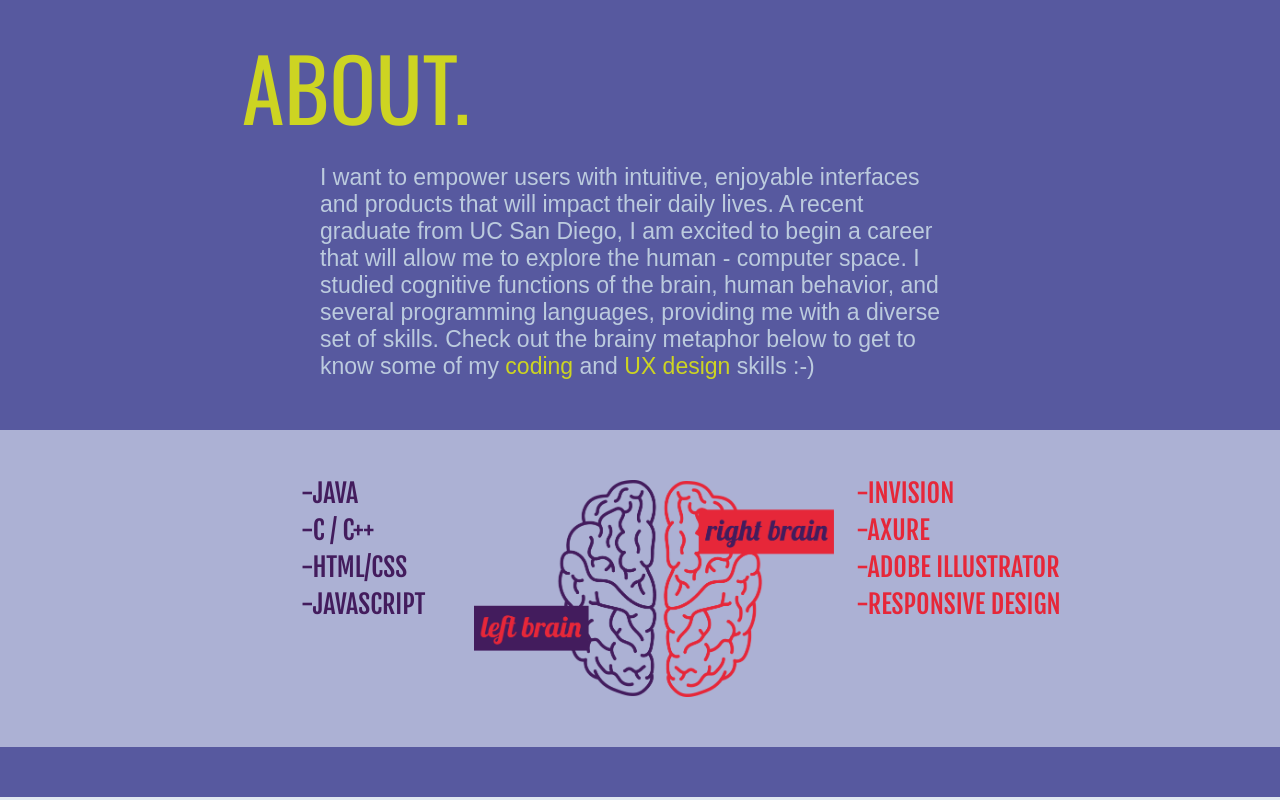
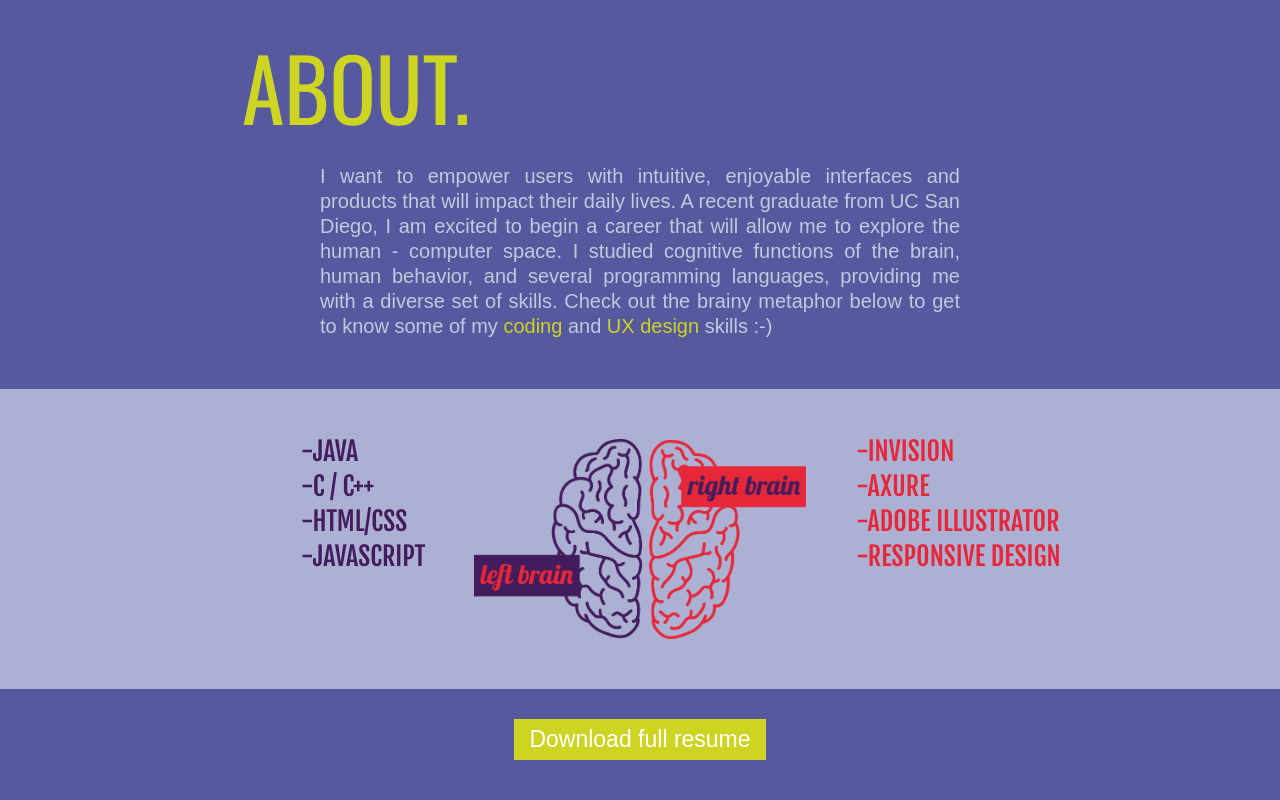
Before and after one commit to andieromero/myportfolio, a website: page app/index.html in a window 1280 px wide. Shown: the part 831-1631 px from the top of the page. Drawn offline with nearby package versions, Linux system fonts and the light colour scheme; some packages are replaced by stand-ins of ours; a web font is replaced by a local one.

Commit message:
landing-mobile

```diff
--- a/app/css/main.css
+++ b/app/css/main.css
@@ -151,6 +151,11 @@ h1{
   font-size: 86px;
   margin-left: 2em;
 }
+@media screen and (max-width: 1023px) {
+  h1 {
+    margin-left: 30px;
+  }
+}
 h2, li {
   font-family: 'Fjalla One', sans-serif;
 }
@@ -168,6 +173,9 @@ nav.navbar li>a{
 }
 nav.navbar li>a:hover, nav.navbar li>a.active{
   color: #CDD422!important;
+}
+.navbar-default .navbar-nav>.active>a, .navbar-default .navbar-nav>.active>a:hover, .navbar-default .navbar-nav>.active>a:focus {
+  background-color: transparent!important;
 }
 nav.navbar.transparent {
   border-width: 0px;
@@ -236,7 +244,7 @@ a.navbar-brand img {
   width: 100%;
   height: 100%;
 }
-@media (min-width: 661px){
+@media (min-width: 1024px){
   #landing {
     height: 90vh;
     position: relative;
@@ -249,7 +257,7 @@ a.navbar-brand img {
     display: none;
   }
 }
-@media screen and (max-width: 660px){
+@media screen and (max-width: 1023px){
   #landing{
     display: none;
   }
@@ -270,20 +278,29 @@ a.navbar-brand img {
 
 .about {
   background-color: #57599f;
-  padding-bottom: 50px;
+  padding-bottom: 40px;
   padding-top: 50px;
+  position: relative;
 }
 .about p {
-  font-size: 23px;
-  line-height: 27px;
+  font-size: 20px;
+  line-height: 25px;
   margin-left: auto;
   margin-right: auto;
   position: relative;
+  text-align: justify;
 }
 #about-para {
   margin-top: 30px;
   margin-bottom: 50px;
   width: 50vw;
+}
+@media screen and (max-width: 1023px) {
+  #about-para {
+    width: 65vw;
+    font-size: 16px;
+    line-height: 20px;
+  }
 }
 .yellow {
   color: #cdd422;
@@ -300,7 +317,7 @@ a.navbar-brand img {
   padding-bottom: 50px;
 }
 #brain {
-  max-width: 360px;
+  max-width: 100%;
 }
 .skills p{
   font-family: 'Fjalla One', sans-serif;
@@ -314,3 +331,24 @@ a.navbar-brand img {
   color: #e62739;
   margin-left: 20px;
 }
+@media screen and (max-width: 1023px) {
+  .skills p {
+    font-size: 20px;
+  }
+  #left p {
+    margin-left: 20px;
+  }
+}
+#resume-button {
+  background-color: #cdd422;
+  color: #ffffff;
+  font-size: 23px;
+  font-family: 'Droid Sans', sans-serif;
+  margin-left: auto;
+  margin-right: auto;
+  padding: 4px 15px;
+  border: none;
+  position: relative;
+  display: block;
+  margin-top: 30px;
+}
--- a/app/index.html
+++ b/app/index.html
@@ -46,21 +46,6 @@
     <img src="img/landing.png" alt="landing" id="landing" class="animated fadeIn">
     <img src="img/landing-mobile.png" alt="landing" id="landing-mobile" class="animated fadeIn">
   </div>
-  <!-- <div class="landing">
-    <div class="split">
-      <img class="landing-img" src="img/budapest.jpg" alt="budapest">
-    </div>
-    <div class="split" id="right">
-      <div class="blurb">
-        <h3>aspiring</h3>
-        <h1>UX</h1>
-        <h2>DESIGNER</h2>
-        <h3>&&</h3>
-        <h1>FULL STACK</h1>
-        <h2>ENGINEER</h2>
-      </div>
-    </div>
-  </div> -->
 </div>
 <div class="about" id="about">
   <div class="container">
@@ -77,16 +62,16 @@ some of my <span class="yellow">coding</span> and
   </div>
   <div class="about-brain">
     <div class="row">
-      <div class="skills col-md-4 col-sm-12" id="left">
+      <div class="skills col-sm-4 col-xs-12" id="left">
         <p>-JAVA</p>
         <p>-C / C++ </p>
         <p>-HTML/CSS </p>
         <p>-JAVASCRIPT</p>
       </div>
-      <div class="col-md-4 col-sm-12">
+      <div class="col-sm-4 col-xs-12">
         <img src="img/brain.png" alt="brain" id="brain">
       </div>
-      <div class="skills col-md-4 col-sm-12" id="right">
+      <div class="skills col-sm-4 col-xs-12" id="right">
         <p>-INVISION</p>
         <p>-AXURE </p>
         <p>-ADOBE ILLUSTRATOR </p>
@@ -94,6 +79,7 @@ some of my <span class="yellow">coding</span> and
       </div>
     </div>
   </div>
+  <button href="" id="resume-button">Download full resume</button>
 </div>
 <!-- <div ng-include='"templates/footer.html"'></div> -->
 
```
